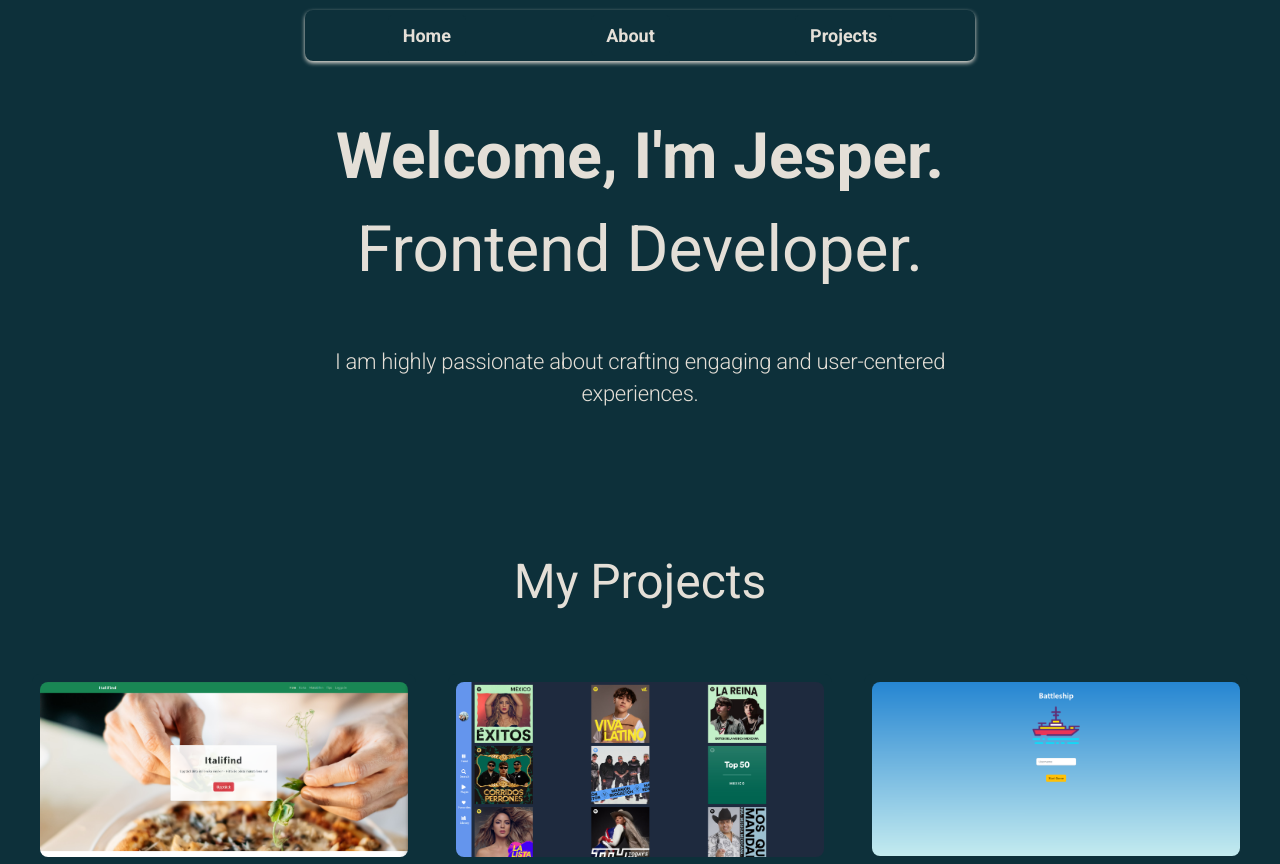
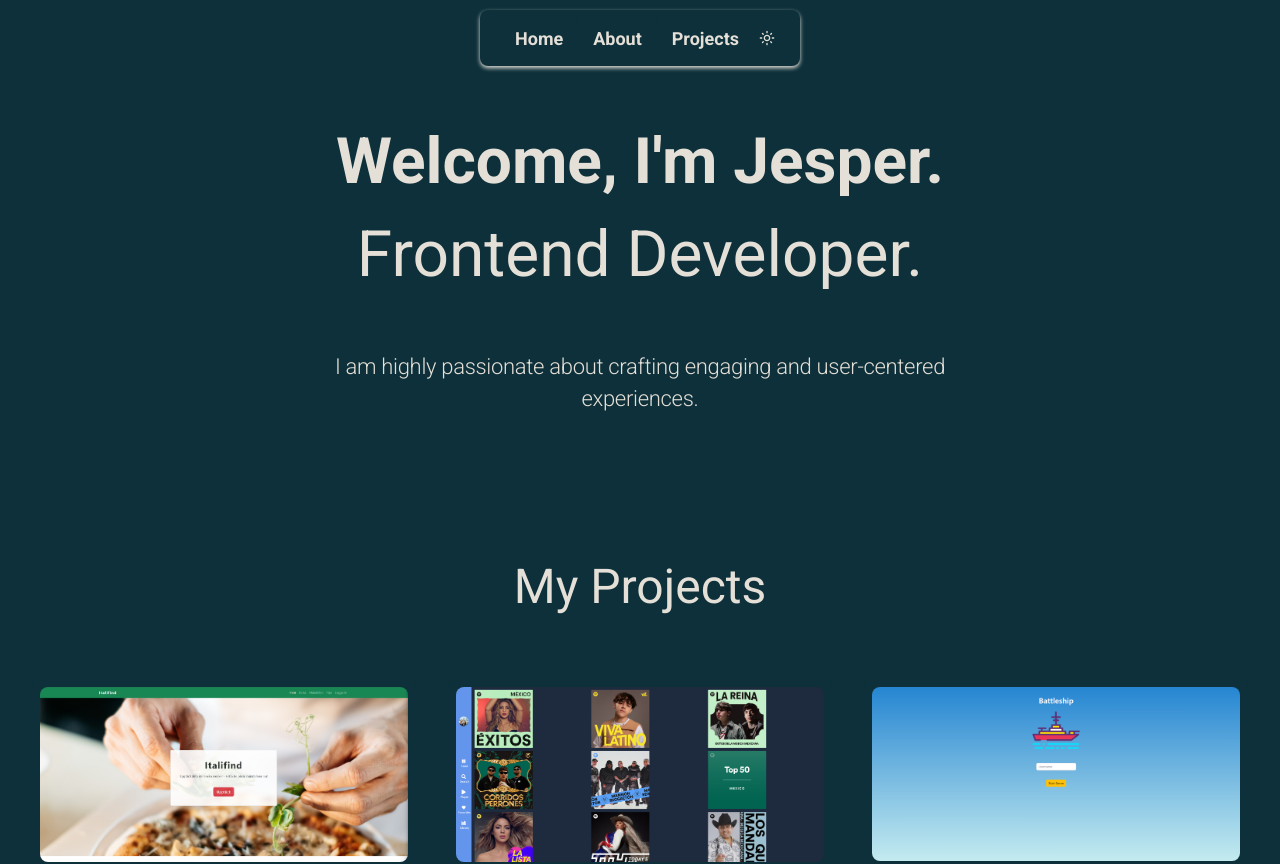
Before and after one commit to jesperkling/portfolio, a React (Vite) app: page / in a window 1280 px wide. Shown: the top 864 px of the page. Built offline with nearby package versions, Linux system fonts and the light colour scheme; the HTML template or start-up script is replaced by a standard one.

Commit message:
Added light theme and button to change it

```diff
--- a/package.json
+++ b/package.json
@@ -12,6 +12,7 @@
   "dependencies": {
     "react": "^18.2.0",
     "react-dom": "^18.2.0",
+    "react-icons": "^5.2.0",
     "react-router": "^6.22.1",
     "react-router-dom": "^6.22.1"
   },
--- a/src/components/navbar/Navbar.jsx
+++ b/src/components/navbar/Navbar.jsx
@@ -1,9 +1,18 @@
 import { Link } from "react-router-dom";
+import { useState } from "react";
 import "./navbar.scss";
+import { MdOutlineLightMode, MdOutlineDarkMode } from "react-icons/md";
 
 const Navbar = () => {
+  const [isLightTheme, setIsLightTheme] = useState(false);
+
+  const toggleTheme = () => {
+    setIsLightTheme(!isLightTheme);
+    document.body.classList.toggle("light-theme");
+  };
+
   return (
-    <div className="navbar-container">
+    <div className={`navbar-container ${isLightTheme ? "light-theme" : ""}`}>
       <nav className="navbar">
         <ul>
           <li>
@@ -16,6 +25,9 @@ const Navbar = () => {
             <Link to="/projects">Projects</Link>
           </li>
         </ul>
+        <button onClick={toggleTheme}>
+          {isLightTheme ? <MdOutlineDarkMode /> : <MdOutlineLightMode />}
+        </button>
       </nav>
     </div>
   );
--- a/src/components/navbar/navbar.scss
+++ b/src/components/navbar/navbar.scss
@@ -5,10 +5,11 @@
 }
 
 .navbar {
-  width: 50%;
   padding: 15px 20px;
   box-shadow: 0 2px 4px #e4dfd7;
   border-radius: 8px;
+  display: flex;
+  align-items: center;
 
   ul {
     list-style: none;
@@ -32,6 +33,23 @@
       }
     }
   }
+  button {
+    background: none;
+    border: none;
+    cursor: pointer;
+    margin-left: auto;
+    padding: 5px;
+    display: flex;
+    align-items: center;
+    svg {
+      width: 16px;
+      height: 16px;
+      transition: fill 0.3s;
+    }
+  }
+}
+.navbar-container.light-theme .navbar {
+  box-shadow: 0 2px 4px #355b5e;
 }
 
 @media (min-width: 640px) {
--- a/src/index.css
+++ b/src/index.css
@@ -1,9 +1,19 @@
 @import url("https://fonts.googleapis.com/css2?family=Roboto:ital,wght@0,100;0,300;0,400;0,500;0,700;0,900;1,100;1,300;1,400;1,500;1,700;1,900&display=swap");
+
+:root {
+  --background-color: #0d303a;
+  --text-color: #e4dfd7;
+}
 
 * {
   font-family: "Roboto", Inter, system-ui, Avenir, Helvetica, Arial, sans-serif;
   margin: 0;
   padding: 0;
-  background-color: #0d303a;
-  color: #e4dfd7;
+  background-color: var(--background-color);
+  color: var(--text-color);
 }
+
+.light-theme {
+  --background-color: #e4dfd7;
+  --text-color: #0d303a;
+}
```
Also changed, not shown: 1 other file (tests, documents, lock files or other folders).
